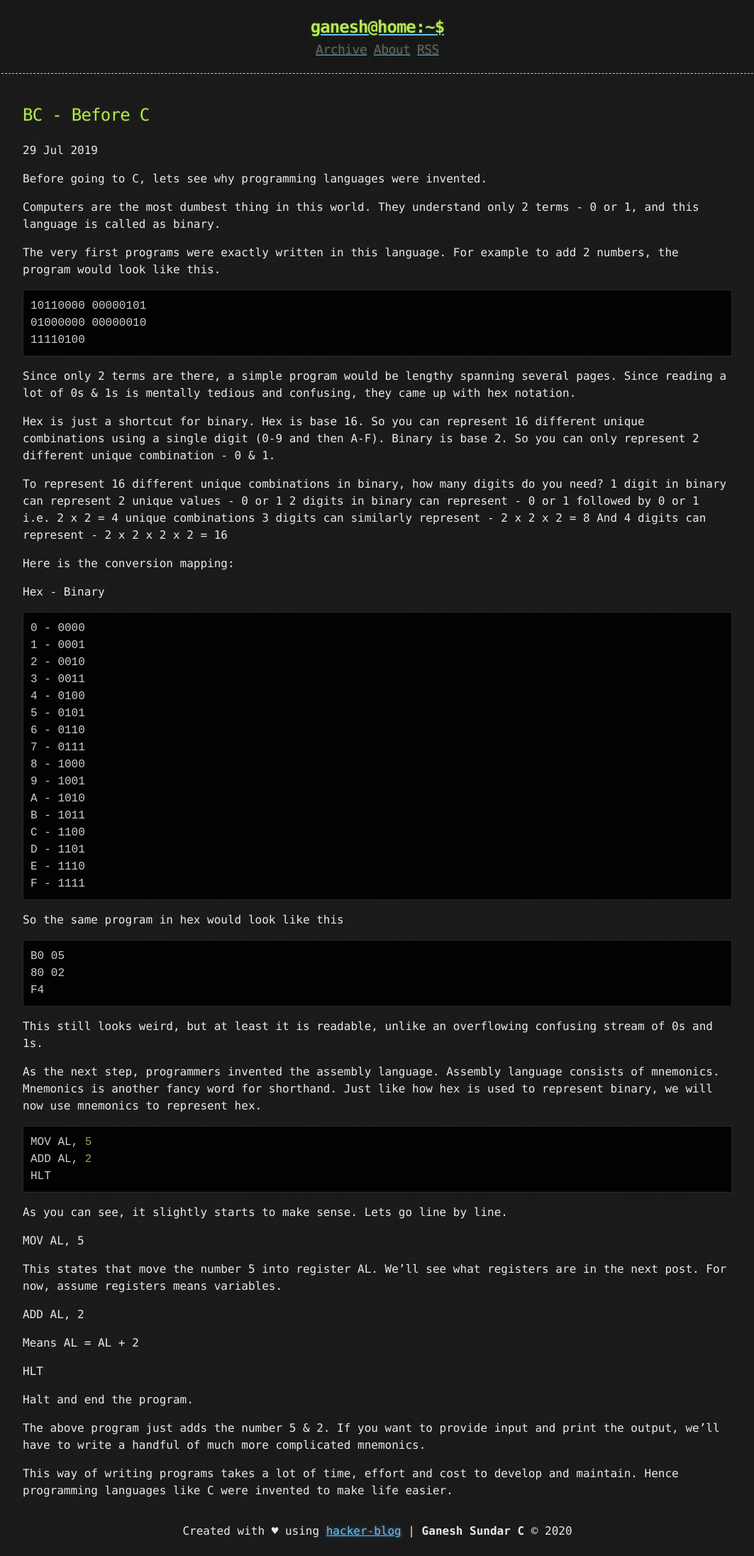
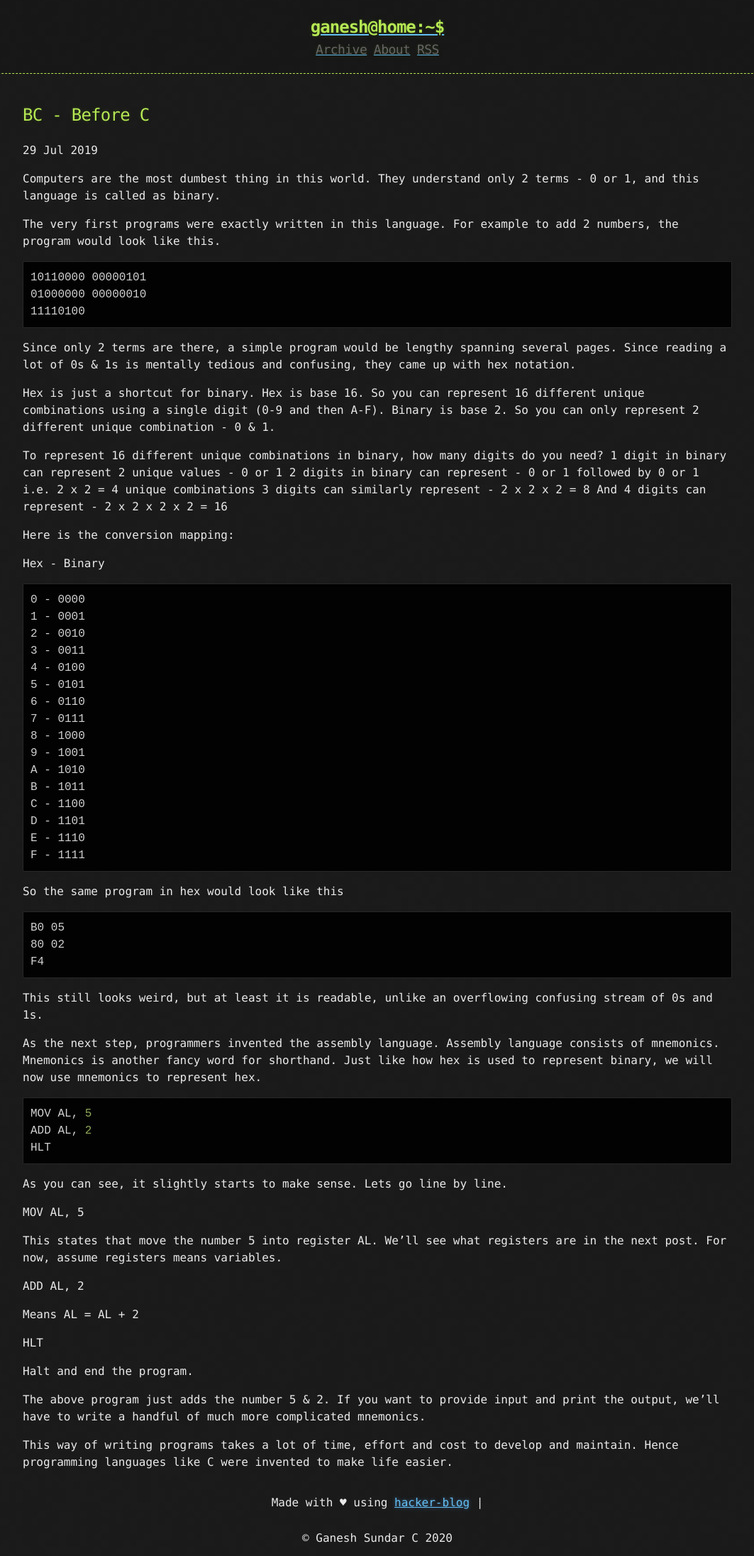
Before and after one commit to obfusu/jekyll-blog-backup, a Jekyll site: the page built from _posts/2019-07-30-bc-before-c.md, in a window 1280 px wide. Shown: the whole page at 71% size, without its empty margins (108-1171 px from the left). Built offline with Jekyll 4.4.1, drawn with Linux system fonts in a browser that asks for light colours.

Commit message:
fix footer

```diff
--- a/_includes/footer.html
+++ b/_includes/footer.html
@@ -1,8 +1,7 @@
 <footer>
-  <span>Created with &hearts; using <a href="https://github.com/tocttou/hacker-blog">hacker-blog</a></span> |
-    <span>
-       <b>{{ site.owner}}</b>
-    </span>
-    {% capture currentyear %}{{ 'now' | date: "%Y" }}{% endcapture %}
-    <span>© {{ currentyear }}</span>
+  <span>Made with &hearts; using <a href="https://github.com/tocttou/hacker-blog">hacker-blog</a></span>
+  <br class="visible-sm">
+  <span class="visible-lg"> | </span>
+  {% capture currentyear %}{{ 'now' | date: "%Y" }}{% endcapture %}
+  <span style="display: block"> &copy; {{ site.owner}} {{ currentyear }} </span>
 </footer>
--- a/_posts/2019-07-30-bc-before-c.md
+++ b/_posts/2019-07-30-bc-before-c.md
@@ -6,8 +6,6 @@ author: 77ganesh
 tags:
 modified_time: '2019-07-31T14:44:14.730+05:30'
 ---
-
-Before going to C, lets see why programming languages were invented.
 
 Computers are the most dumbest thing in this world. They understand only 2 terms - 0 or 1, and this language is called as binary.
 
--- /dev/null
+++ b/css/footer.css
@@ -0,0 +1,19 @@
+.visible-sm {
+  display: none;
+}
+
+.visible-lg {
+  display: none;
+}
+
+@media screen and (max-width: 767px) {
+  .visible-sm {
+    display: initial;
+  }
+}
+
+@media screen and (min-width: 768px) {
+  .visible-lg {
+    display: initial;
+  }
+}
--- a/css/main.scss
+++ b/css/main.scss
@@ -2,3 +2,4 @@
 #
 ---
 @import "base";
+@import "./footer.css"
```
Also changed, not shown: _posts/2019-12-31-wrapping-up-2019.md (+1 -1 lines), _posts/2020-04-19-osdev-hello-world.md (renamed from _posts/2020-04-19-boot-your-own-os.md, +6 -4 lines).
